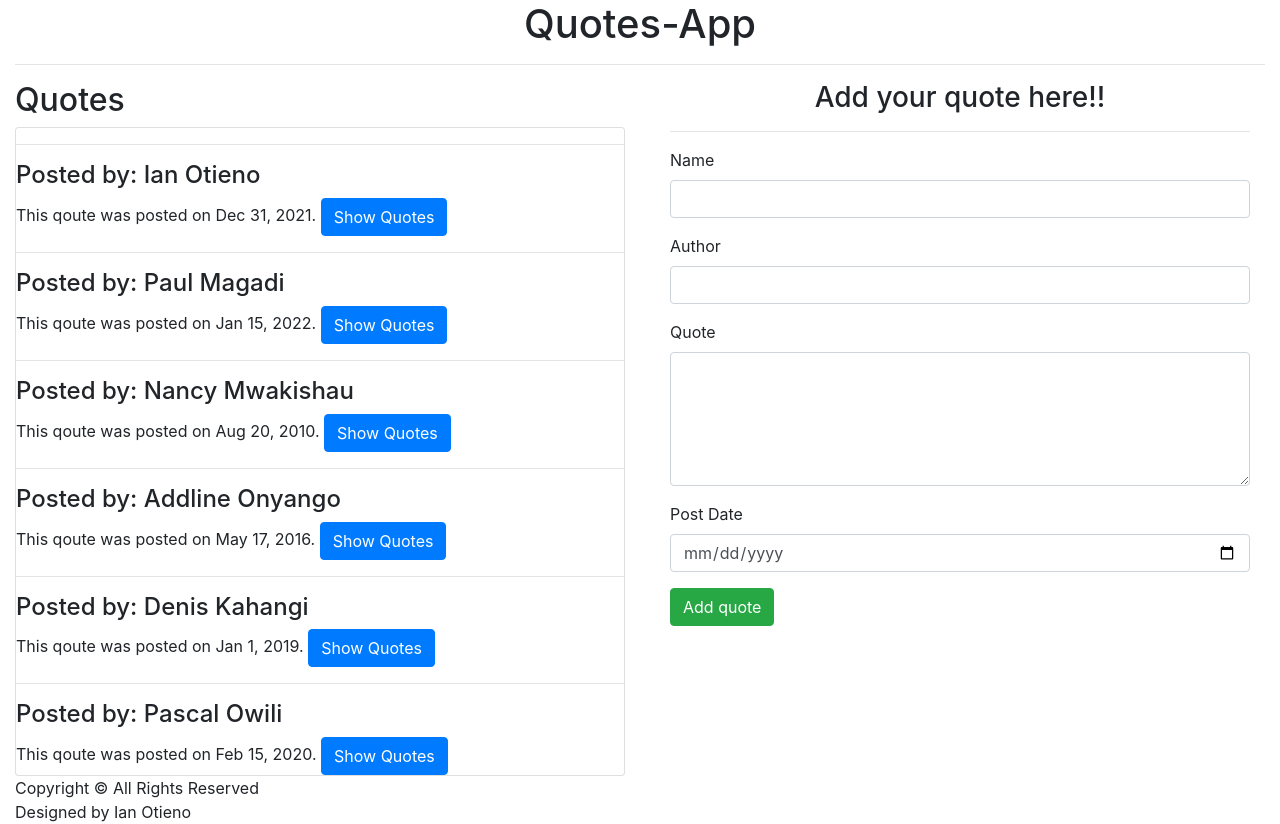
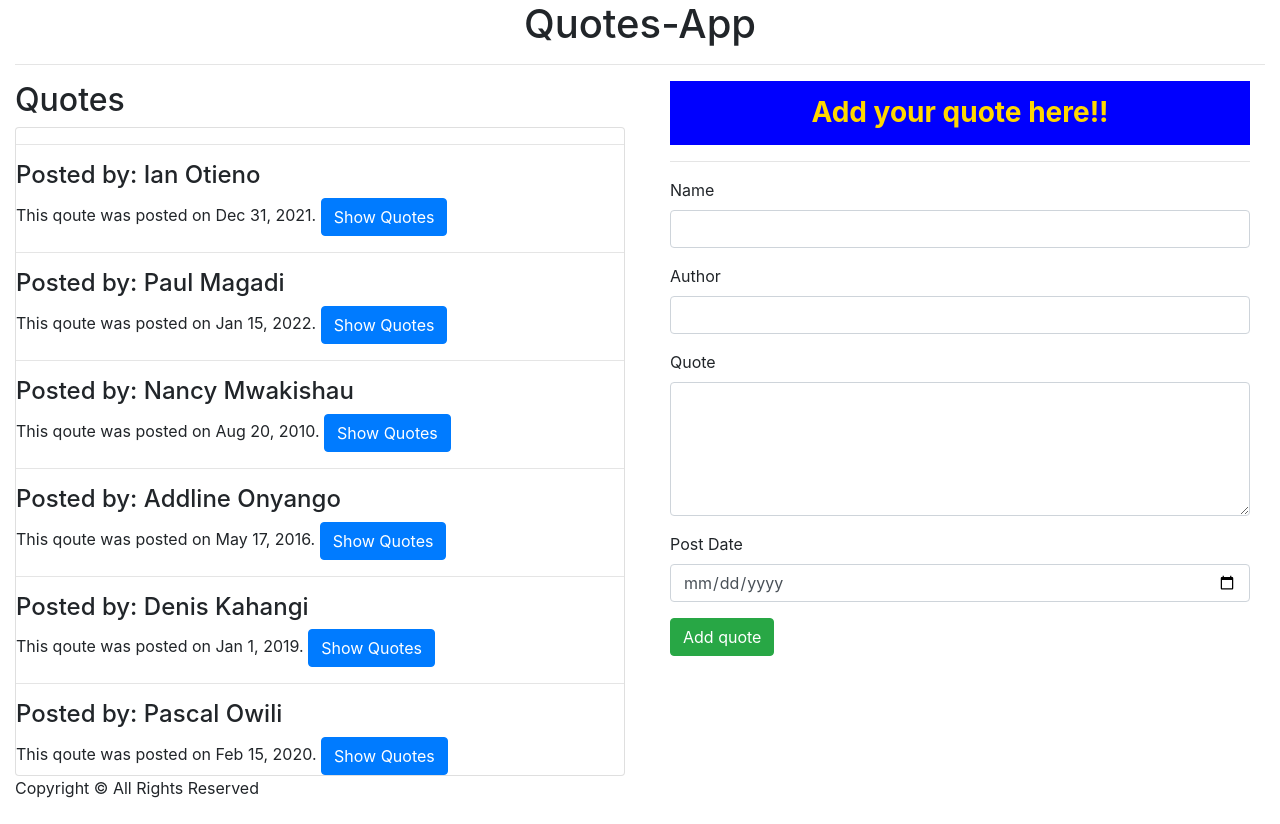
Before and after one commit to ian-otieno/Quotes-App, an Angular app: page / in a window 1280 px wide. After the commit the page ends 800 px from the top, so only its background shows below. Built offline with nearby package versions, Linux system fonts and the light colour scheme.

Commit message:
style quotes form component

```diff
--- a/src/app/quotes-form/quotes-form.component.css
+++ b/src/app/quotes-form/quotes-form.component.css
@@ -0,0 +1,8 @@
+.text{
+    padding: 15px;
+    background-color: blue;
+    text-align: center;
+    color: gold;
+    font-weight: bolder;
+
+}
--- a/src/app/quotes-form/quotes-form.component.html
+++ b/src/app/quotes-form/quotes-form.component.html
@@ -1,5 +1,5 @@
 <div class="container-fluid ">
-    <h3 class="text-center">Add your quote here!!</h3>
+    <h3 class="text">Add your quote here!!</h3>
     <hr>
     <form (ngSubmit)='submitQuote()' #quoteForm='ngForm'>
         <div class="form-group">
--- a/src/app/quotes/quotes.component.html
+++ b/src/app/quotes/quotes.component.html
@@ -24,12 +24,7 @@
     <div class="warning">
       <p *ngIf='quotes.length < 6'>Please have at-least six quotes.</p>
     </div>
-    <footer>
-      <div>
+    <div class="ft">
         Copyright &#169; All Rights Reserved
-      </div>
-      <div>
-        Designed by Ian Otieno
-      </div>
-    </footer>
+    </div>
 </div>
```
